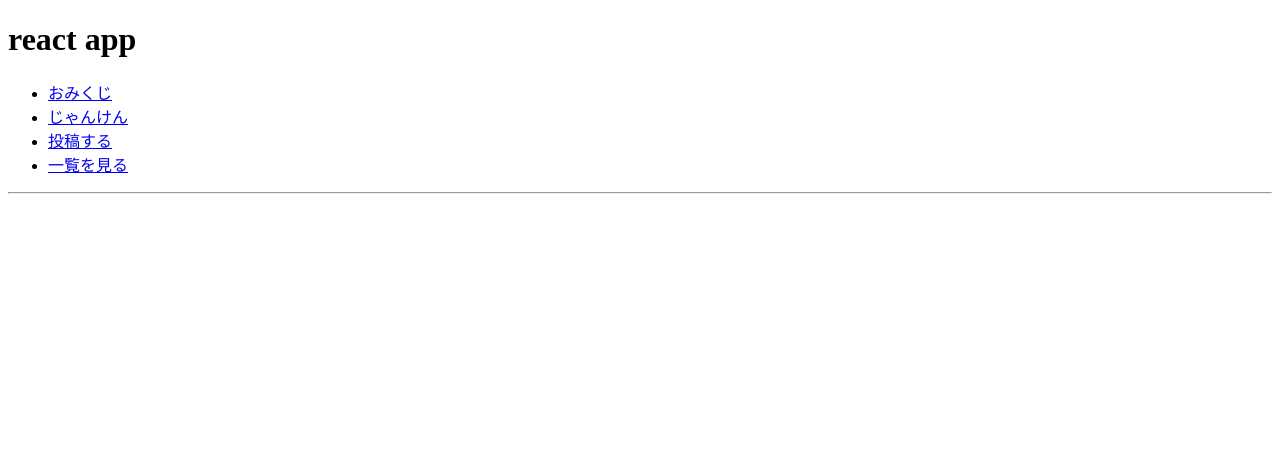
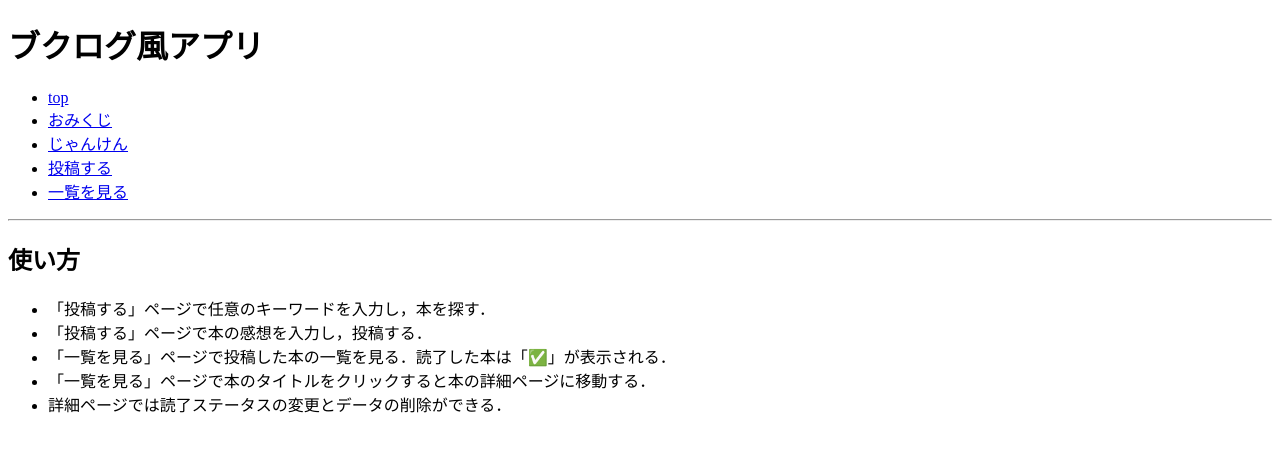
Before and after one commit to taroosg/gs-exp-202308, a React (Vite) app: page / in a window 1280 px wide. Shown: the top 452 px of the page. Built offline with nearby package versions, Linux system fonts and the light colour scheme; no server answers.

Commit message:
add top page

```diff
--- a/src/App.jsx
+++ b/src/App.jsx
@@ -1,19 +1,19 @@
-// App.jsx
-
-// 🔽 Link を追加
 import { BrowserRouter, Routes, Route, Link } from "react-router-dom";
 import { Omikuji } from "./pages/Omikuji";
 import { Janken } from "./pages/Janken";
 import { BookCreate } from "./pages/BookCreate";
 import { BookIndex } from "./pages/BookIndex";
 import { BookShow } from "./pages/BookShow";
+import { Top } from "./pages/Top";
 
 const App = () => {
   return (
     <BrowserRouter>
-      <h1>react app</h1>
-      {/* 🔽 追加 */}
+      <h1>ブクログ風アプリ</h1>
       <ul>
+        <li>
+          <Link to="/">top</Link>
+        </li>
         <li>
           <Link to="/omikuji">おみくじ</Link>
         </li>
@@ -29,6 +29,7 @@ const App = () => {
       </ul>
       <hr />
       <Routes>
+        <Route path="/" element={<Top />} />
         <Route path="/omikuji" element={<Omikuji />} />
         <Route path="/janken" element={<Janken />} />
         <Route path="/book-create" element={<BookCreate />} />
--- a/src/pages/Janken.jsx
+++ b/src/pages/Janken.jsx
@@ -38,7 +38,6 @@ export const Janken = () => {
       <ActionButton text="グー" action={() => getJanken("グー")} />
       <ActionButton text="チョキ" action={() => getJanken("チョキ")} />
       <ActionButton text="パー" action={() => getJanken("パー")} />
-      <p>{JSON.stringify(jankenResult)}</p>
       <p>自分の手：{jankenResult.myHand}</p>
       <p>相手の手：{jankenResult.comHand}</p>
       <p>結果：{jankenResult.result}</p>
--- /dev/null
+++ b/src/pages/Top.jsx
@@ -0,0 +1,14 @@
+export const Top = () => {
+  return (
+    <>
+      <h2>使い方</h2>
+      <ul>
+        <li>「投稿する」ページで任意のキーワードを入力し，本を探す．</li>
+        <li>「投稿する」ページで本の感想を入力し，投稿する．</li>
+        <li>「一覧を見る」ページで投稿した本の一覧を見る．読了した本は「✅」が表示される．</li>
+        <li>「一覧を見る」ページで本のタイトルをクリックすると本の詳細ページに移動する．</li>
+        <li>詳細ページでは読了ステータスの変更とデータの削除ができる．</li>
+      </ul>
+    </>
+  );
+}
```
